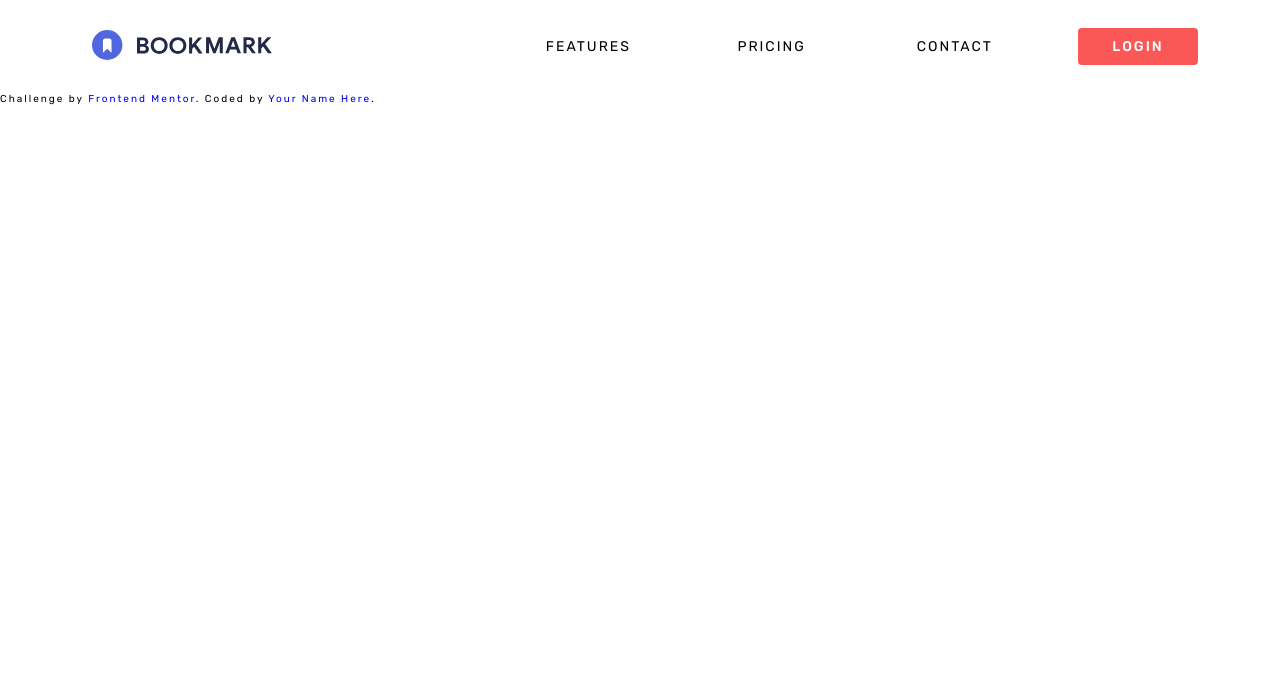
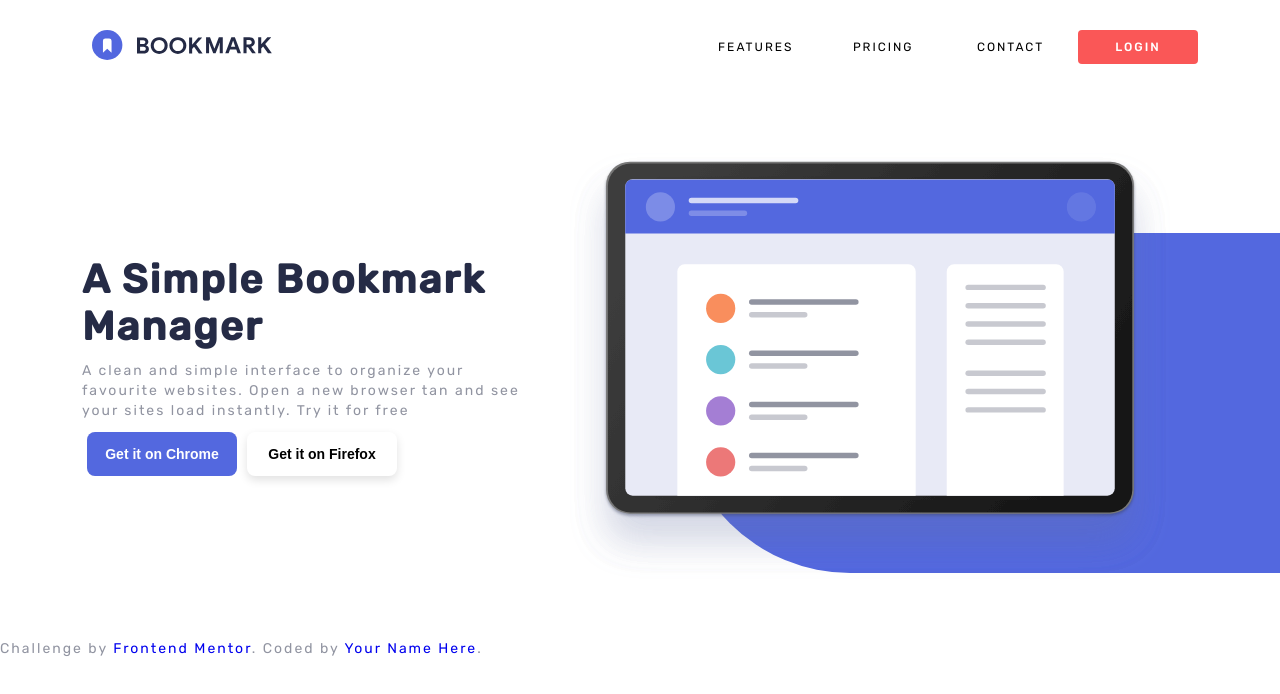
Before and after one commit to Yarol-Abraham/bookmark-landing-page-master, a website built with Parcel: page index.html in a window 1280 px wide. Built offline with nearby package versions, Linux system fonts and the light colour scheme; no server answers.

Commit message:
desing section-bookmark

```diff
--- a/index.html
+++ b/index.html
@@ -81,6 +81,43 @@
   </header> <!-- header -->
 
 
+  <main>
+
+    <section class="bookmark">
+      <div class="container">
+        <div class="bookmark__card">
+
+          <div class="bookmark__imagen">
+            <img src="./src/images/illustration-hero.svg" alt="hero" />
+          </div> <!-- div -->
+
+          <div class="bookmark__content">
+              <h1>A Simple Bookmark Manager</h1>
+              <p>A clean and simple interface to organize your favourite websites. Open a new browser tan and see your sites load instantly. Try it for free</p>
+              <div class="bookmark__content__item">
+                <button
+                  type="button"
+                  class="btn btn-md btn-blue bookmark__content--button"
+                >
+                Get it on Chrome
+                </button>
+                <button
+                  type="button"
+                  class="btn btn-md btn-white bookmark__content--button"
+                >
+                Get it on Firefox
+                </button>
+              </div>
+          </div> <!-- div -->
+
+        </div><!-- div -->
+
+      </div><!-- container -->
+
+    </section> <!-- section -->
+
+  </main><!-- main -->
+
   <footer>
     <p class="attribution">
       Challenge by <a href="https://www.frontendmentor.io?ref=challenge" target="_blank">Frontend Mentor</a>.
--- a/src/sass/base/_base.scss
+++ b/src/sass/base/_base.scss
@@ -47,3 +47,21 @@ a{
   width: 90%;
   margin: auto;
 }
+
+h1{
+  font-size: 3rem;
+  color: $very_Dark_Blue;
+  @include respond(tab-land) {
+    font-size: 4rem;
+  }
+}
+
+p{
+  color: $grayish_blue;
+  font-size: 1.8rem;
+  line-height: 3.2rem;
+  @include respond(tab-port) {
+    font-size: 1.4rem;
+    line-height: 2rem;
+  }
+}
--- /dev/null
+++ b/src/sass/components/_buttons.scss
@@ -0,0 +1,58 @@
+.btn{
+    cursor: pointer;
+    border: none;
+    padding: 1.8rem;
+    border-radius: 0.8rem;
+    font-size: 1.8rem;
+    font-weight: bold;
+    margin: 0 0.5rem;
+    @include respond(tab-port) {
+        font-size: 1.4rem;
+        padding: 1.4rem;
+    }
+}
+
+.btn-blue{
+    color: $white;
+    box-shadow: 0 0 40px 40px $soft_blue inset, 0 0 0 0 $soft_blue;
+    -webkit-transition: all 150ms ease-in-out;
+    transition: all 150ms ease-in-out;
+}
+.btn-blue:hover{
+    color: $black;
+    box-shadow: 0 0 3px 0 $soft_blue inset, 0 0 3px 2px $soft_blue;
+}
+
+.btn-white{
+    color: $black;
+    background: $white;
+    -webkit-transition: box-shadow 300ms ease-in-out, color 300ms ease-in-out;
+    transition: box-shadow 300ms ease-in-out, color 300ms ease-in-out;
+    box-shadow: 0 0.4rem 1rem rgba(0, 0, 0, 0.123);
+}
+
+.btn-white:hover, .btn-white:focus{
+    color: #fff;
+    outline: 0;
+    box-shadow: 0 0 40px 40px $soft_blue inset;
+}
+
+.btn-red{
+    background: $soft_red;
+}
+
+.btn-ms{
+    width: 10rem;
+}
+
+.btn-md{
+    width: 20rem;
+    @include respond(tab-port) {
+        width: 15rem;
+    }
+
+}
+
+.btn-lg{
+    width: 25rem;
+}
--- a/src/sass/layout/_header.scss
+++ b/src/sass/layout/_header.scss
@@ -10,10 +10,12 @@
         flex-direction: row;
         justify-content: space-between;
         align-items: center;
+
         &--logo{
             padding: 1rem;
             width: 20rem;
         }
+
         &--menu{
             cursor: pointer;
             border: none;
@@ -23,6 +25,7 @@
                 display: none;
             }
         }
+
         &--links{
             width: 60%;
             display: none;
@@ -41,6 +44,7 @@
                 transition: box-shadow 300ms ease-in-out, color 300ms ease-in-out;
                 @include respond(tab-port) {
                     width: 12rem;
+                    font-size: 1.2rem;
                 }
             }
             a:hover, a:focus{
@@ -65,16 +69,21 @@
             @include respond(phone) {
                 display: flex;
             }
+            @include respond(tab-port) {
+                width: 45%;
+            }
         }
     }
+
     &__nav{
         position: absolute;
         top: 0;
         left: 0;
         width: 100%;
         height: 100vh;
+        z-index: 999;
         background: $very_Dark_Blue-light;
-        padding: 2rem;
+        padding: 2rem 4rem;
         display: flex;
         flex-direction: column;
         @include respond(phone) {
--- a/src/sass/main.scss
+++ b/src/sass/main.scss
@@ -5,7 +5,7 @@
 @import "base/variables";
 @import "base/base";
 // ----- components -----
-
+@import "components/buttons";
 // ----- layout -----
 @import "layout/header";
 @import "layout/footer";
--- a/src/sass/pages/_index.scss
+++ b/src/sass/pages/_index.scss
@@ -0,0 +1,64 @@
+.bookmark{
+    position: relative;
+    margin: 4rem 0;
+    padding: 2rem;
+    &__card{
+        display: flex;
+        flex-direction: column;
+        @include respond(tab-port) {
+          flex-direction: row-reverse;
+          justify-content: space-between;
+          align-items: center;
+        }
+    }
+
+    &__imagen{
+        width: 100%;
+        display: flex;
+        justify-content: center;
+        align-items: center;
+        img{
+            width: 45rem;
+            @include respond(phone) {
+                width: 60rem;
+            }
+        }
+    }
+
+    &__imagen::before{
+        content: "";
+        position: absolute;
+        top: 10rem;
+        right: 0;
+        width: 35rem;
+        height: 23rem;
+        background: $soft_blue;
+        z-index: -1;
+        border-top-left-radius: 20rem;
+        border-bottom-left-radius: 20rem;
+        @include respond(phone) {
+            width: 60rem;
+            height: 34rem;
+        }
+    }
+
+    &__content{
+        display: flex;
+        flex-direction: column;
+        text-align: center;
+        @include respond(tab-port) {
+            text-align: left;
+            width: 70%;
+            height: 22rem;
+            justify-content: space-between;
+        }
+        &__item{
+            display: flex;
+            flex-direction: row;
+            justify-content: center;
+            @include respond(tab-port) {
+                justify-content: flex-start;
+            }
+        }
+    }
+}
```
Also changed, not shown: dist/main.css, 1 other file.
